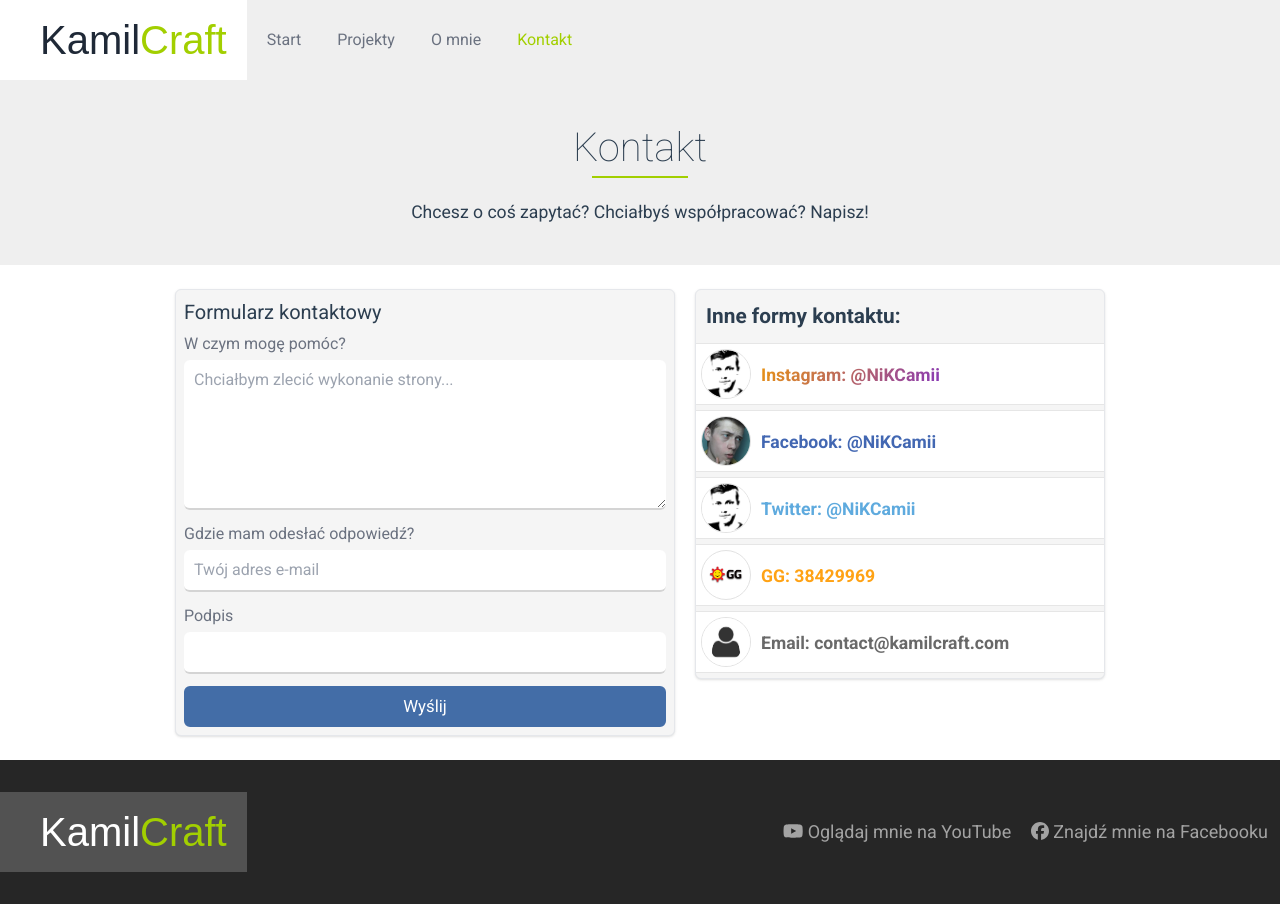
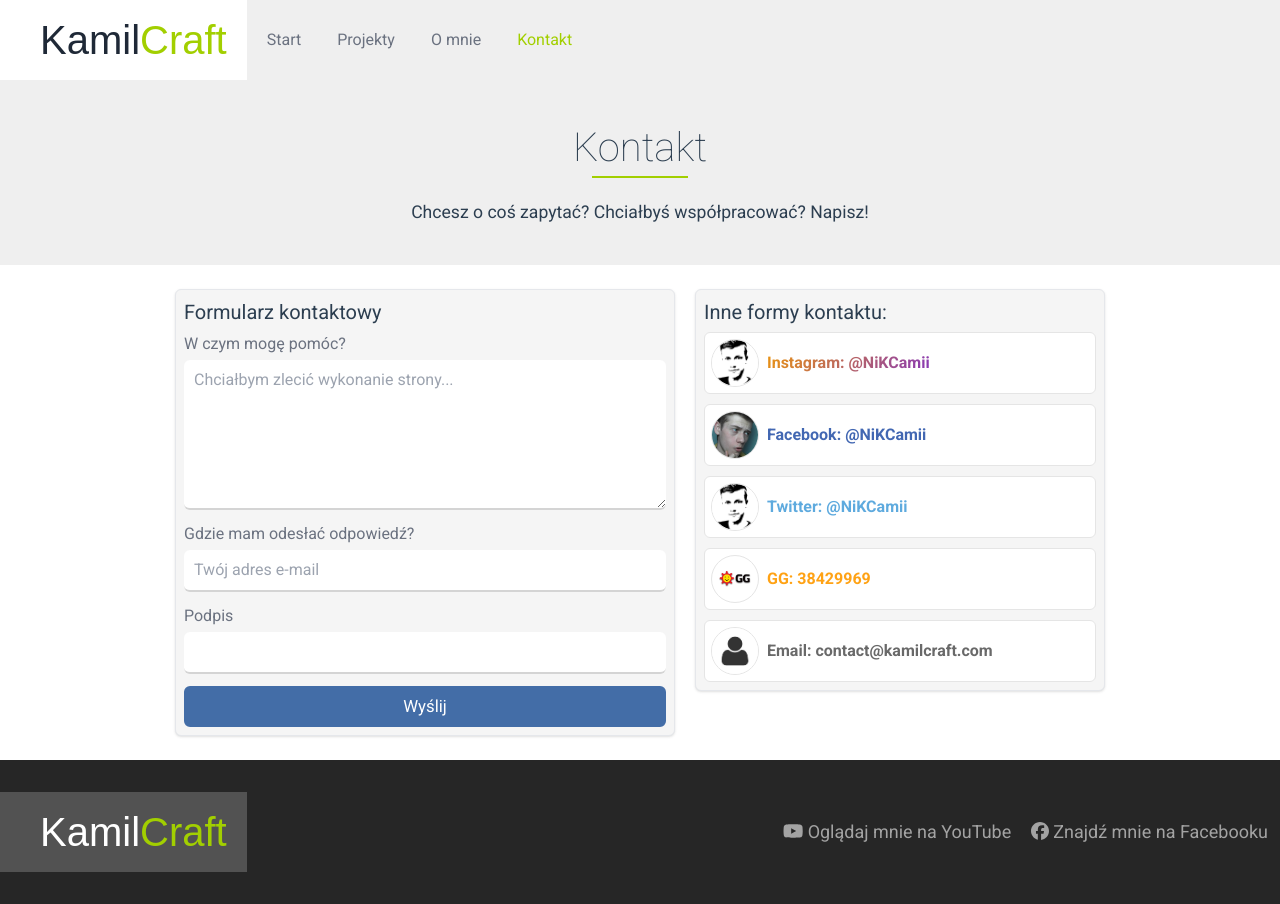
Before and after one commit to kamilniemczycki/kamilcraft.com, a Vue app: page /contact in a window 1280 px wide. Built offline with nearby package versions, Linux system fonts and the light colour scheme; a web font is replaced by a local one.

Commit message:
final style update

```diff
--- a/src/components/sections/contacts/MailContact.vue
+++ b/src/components/sections/contacts/MailContact.vue
@@ -1,5 +1,5 @@
 <template>
-  <div class="contact_container bg-neutral-100 rounded-md border border-gray-200 max-w-[500px] p-2 shadow">
+  <div class="contact_container w-full bg-neutral-100 rounded-md border border-gray-200 md:max-w-[500px] p-2 shadow">
     <header class="mb-1.5">
       <h3 class="text-xl">
         Formularz kontaktowy
@@ -208,7 +208,9 @@ function formSubmit(event) {
 </script>
 
 <style lang="scss" scoped>
-.contact_container {
-  flex-basis: 500px;
+@screen md {
+  .contact_container {
+    flex-basis: 500px;
+  }
 }
 </style>
--- a/src/components/sections/contacts/OtherContact.vue
+++ b/src/components/sections/contacts/OtherContact.vue
@@ -1,82 +1,92 @@
 <template>
-  <div class="contact_info bg-neutral-100 rounded-md border border-gray-200 max-w-[500px] shadow">
-    <header class="info_head">
+  <div class="contact_info w-full bg-neutral-100 rounded-md border border-gray-200 md:max-w-[410px] p-2 shadow">
+    <header class="mb-1.5">
+      <h3 class="text-xl">
         Inne formy kontaktu:
+      </h3>
     </header>
-    <div class="contact_element">
+    <div class="flex flex-col gap-2.5 justify-start items-start">
+      <div class="flex items-center gap-2 w-full rounded-md p-1.5 border border-neutral-200 bg-white">
         <img
-        class="contact_element_icon"
+          class="rounded-full w-12 h-12 object-contain border border-neutral-200"
           src="/assets/img/instagram.jpg"
           alt="Instagram"
         >
         <span
           id="instagram"
-        class="contact_element_text"
+          class="font-bold"
         >
           <a
             href="https://www.instagram.com/nikcamii/"
             target="_blank"
             rel="noopener nofollow noreferrer"
+            class="hover:underline"
           >Instagram: @NiKCamii</a>
         </span>
       </div>
-    <div class="contact_element">
+      <div class="flex items-center gap-2 w-full rounded-md p-1.5 border border-neutral-200 bg-white">
         <img
-        class="contact_element_icon"
+          class="rounded-full w-12 h-12 object-contain border border-neutral-200"
           src="/assets/img/facebook.jpg"
           alt="Facebook"
         >
         <span
           id="facebook"
-        class="contact_element_text"
+          class="font-bold"
         >
           <a
             href="https://www.facebook.com/nikcamii/"
             target="_blank"
             rel="noopener nofollow noreferrer"
+            class="hover:text-gray-700 hover:underline"
           >Facebook: @NiKCamii</a>
         </span>
       </div>
-    <div class="contact_element">
+      <div class="flex items-center gap-2 w-full rounded-md p-1.5 border border-neutral-200 bg-white">
         <img
-        class="contact_element_icon"
+          class="rounded-full w-12 h-12 object-contain border border-neutral-200"
           src="/assets/img/twitter.jpg"
           alt="Twitter"
         >
         <span
           id="twitter"
-        class="contact_element_text"
+          class="font-bold"
         >
           <a
             href="https://twitter.com/nikcamii"
             target="_blank"
             rel="noopener nofollow noreferrer"
+            class="hover:text-gray-700 hover:underline"
           >Twitter: @NiKCamii</a>
         </span>
       </div>
-    <div class="contact_element">
+      <div class="flex items-center gap-2 w-full rounded-md p-1.5 border border-neutral-200 bg-white">
         <img
-        class="contact_element_icon"
+          class="rounded-full w-12 h-12 object-contain border border-neutral-200"
           src="/assets/img/gg.png"
           alt="Gadu-Gadu"
         >
         <span
           id="gg"
-        class="contact_element_text"
+          class="font-bold"
         >GG: 38429969</span>
       </div>
-    <div class="contact_element">
+      <div class="flex items-center gap-2 w-full rounded-md p-1.5 border border-neutral-200 bg-white">
         <img
-        class="contact_element_icon"
+          class="rounded-full w-12 h-12 object-contain border border-neutral-200"
           src="/assets/img/user.jpg"
           alt="E-mail"
         >
         <span
           id="mailto"
-        class="contact_element_text"
+          class="font-bold"
         >
-        <a href="mailto:contact@kamilcraft.com">Email: contact@kamilcraft.com</a>
+          <a
+            href="mailto:contact@kamilcraft.com"
+            class="hover:text-gray-700 hover:underline"
+          >Email: contact@kamilcraft.com</a>
         </span>
+      </div>
     </div>
   </div>
 </template>
@@ -84,51 +94,18 @@
 <style lang="scss" scoped>
 @import "scss/media";
 
+@screen md {
   .contact_info {
     flex-basis: 410px;
   }
-
-.info_head {
-  padding: 10px;
-  line-height: 1.6em;
-  font-size: 1.3em;
-  font-weight: bold;
 }
-
-.contact_element {
-  display: flex;
-  align-items: center;
-  padding: 5px;
-  background-color: #fff;
-  border-top: 1px solid #e6e6e6;
-  border-bottom: 1px solid #e6e6e6;
-  margin-bottom: 5px;
 
 a {
   color: inherit;
-    text-decoration: none;
 
   &:hover {
-      -webkit-text-fill-color: #444444;
-      color: #444444;
-      text-decoration: underline;
-    }
-  }
-
-  &_icon {
-    border-radius: 50%;
-    border: 1px solid #e2e2e2;
-    width: 50px;
-    height: 50px;
-    margin-right: 10px;
-    object-fit: contain;
-  }
-
-  &_text{
-    padding-top: 2px;
-    line-height: 1.6em;
-    font-size: 1.1em;
-    font-weight: bold;
+    -webkit-text-fill-color: #374151;
+    color: #374151;
   }
 }
 
@@ -153,11 +130,4 @@
 #gg {
   color: #ffa214;
 }
-
-@include media-tablet {
-  #instagram, #facebook, #twitter, #mailto, #gg {
-    font-size: 1em;
-    line-height: 1.2em;
-  }
-}
 </style>
--- a/src/views/ContactView.vue
+++ b/src/views/ContactView.vue
@@ -1,6 +1,6 @@
 <template>
-  <section class="py-6">
-    <div class="flex items-start justify-center mx-auto gap-5">
+  <section class="px-3 py-6">
+    <div class="flex flex-col md:flex-row items-start justify-center mx-auto gap-5">
       <MailContact />
       <OtherContact />
     </div>
@@ -25,46 +25,3 @@ onMounted(() => {
   store.commit('setHeader', header)
 })
 </script>
-
-<style lang="scss">
-@import "scss/media";
-
-/* .contact {
-  padding: 25px 0;
-
-  .container {
-    display: flex;
-    align-items: flex-start;
-    justify-content: center;
-  }
-
-  .contact_container, .contact_info {
-    margin: 10px;
-    max-width: 500px;
-    box-shadow: 0 0 5px rgba(0, 0, 0, .2);
-  }
-
-  @include media-tablet {
-    .container {
-      display: block;
-      margin: 0 auto;
-
-      .contact_container, .contact_info {
-        margin: 0 auto 25px;
-        &:last-child {
-          margin-bottom: 0;
-        }
-      }
-    }
-  }
-  @include media-mobile {
-    .container {
-      padding: 0 10px;
-
-      .contact_container {
-        max-width: unset;
-      }
-    }
-  }
-} */
-</style>
```
Lines whose indentation alone changed are shown as unchanged.
